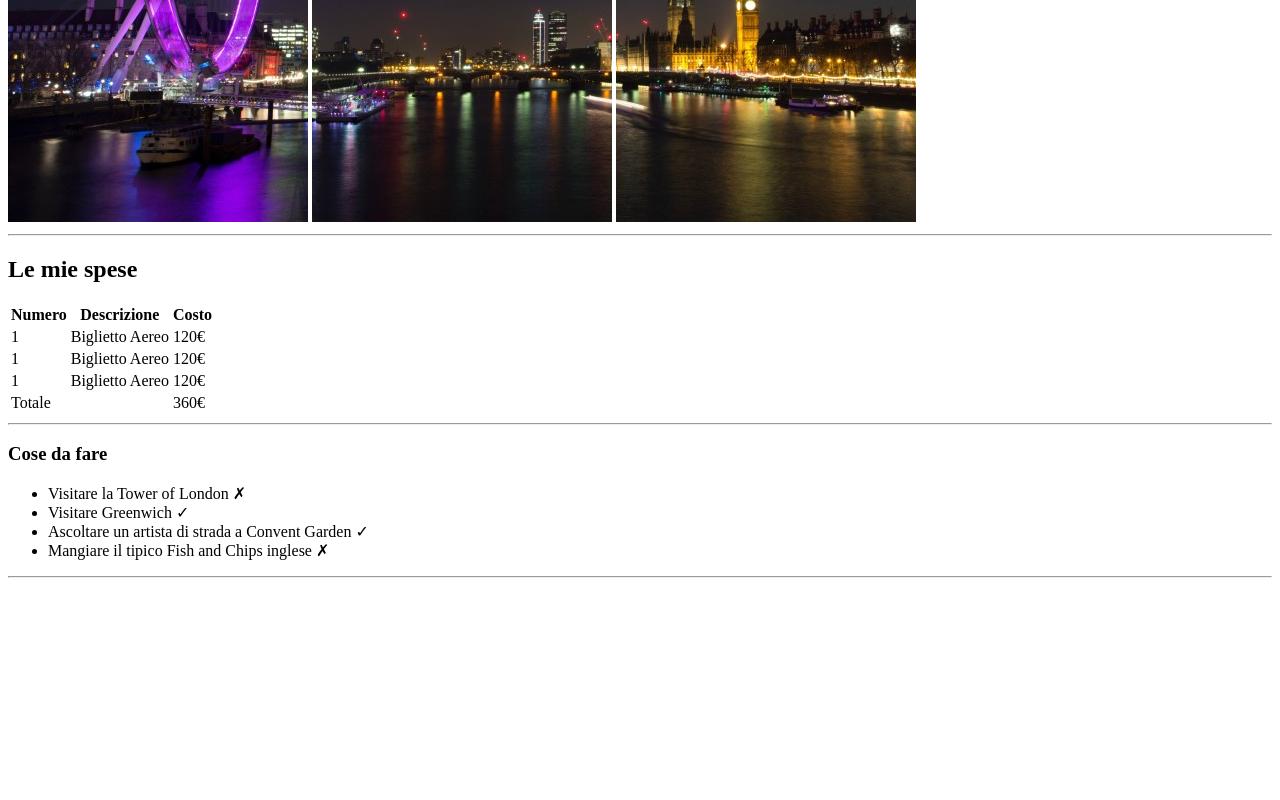
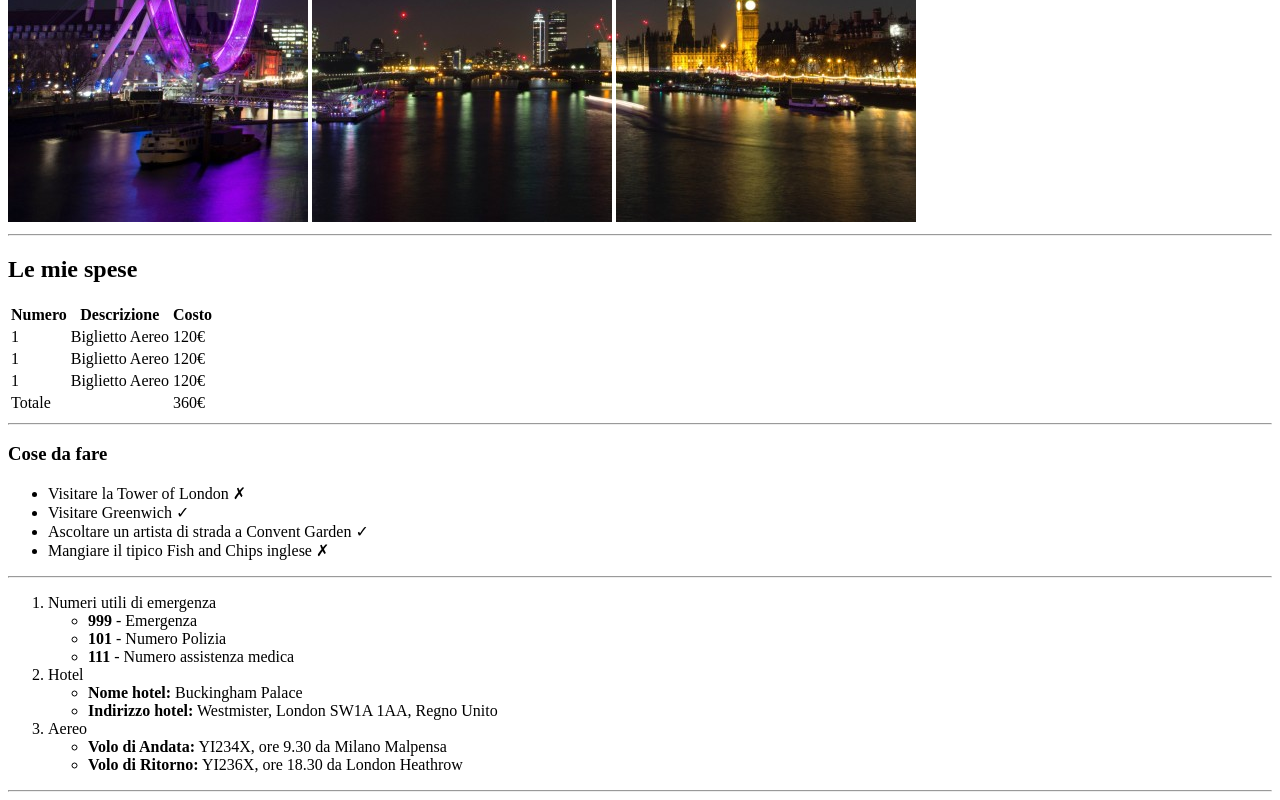
Before and after one commit to vincenzomercadante/html-london-trip, a plain HTML site: page index.html in a window 1280 px wide. Shown: the part 458-1258 px from the top of the page. Before the commit the page ends 1044 px from the top, so only its background shows below. Drawn offline with Linux system fonts and the light colour scheme.

Commit message:
add info section

```diff
--- a/index.html
+++ b/index.html
@@ -88,7 +88,40 @@
             </section>
             <!-- sezione info utili -->
             <section>
-
+                <!-- titolo sezione info utili -->
+                <!-- lista info utili -->
+                <ol>
+                    <!-- numeri di emergenza -->
+                    <li>
+                        Numeri utili di emergenza
+                        <!-- lista numeri di emergenza -->
+                        <ul>
+                            <li><strong>999</strong> - Emergenza</li>
+                            <li><strong>101</strong> - Numero Polizia</li>
+                            <li><strong>111</strong> - Numero assistenza medica</li>
+                        </ul>
+                    </li>
+                    <!-- hotel -->
+                    <li>
+                        Hotel
+                        <!-- lista info hotel -->
+                        <ul>
+                            <li><strong>Nome hotel:</strong> Buckingham Palace</li>
+                            <li><strong>Indirizzo hotel:</strong> Westmister, London SW1A 1AA, Regno Unito</li>
+                        </ul>
+                    </li>
+                    <!-- info voli -->
+                    <li>
+                        Aereo
+                        <!-- lista info voli -->
+                        <ul>
+                            <li><strong>Volo di Andata:</strong> YI234X, ore 9.30 da Milano Malpensa</li>
+                            <li><strong>Volo di Ritorno:</strong> YI236X, ore 18.30 da London Heathrow</li>
+                        </ul>
+                    </li>
+                </ol>
+                <!-- linea conclusiva sezione info -->
+                <hr>
             </section>
             <!-- sezione foto -->
             <section>
```
